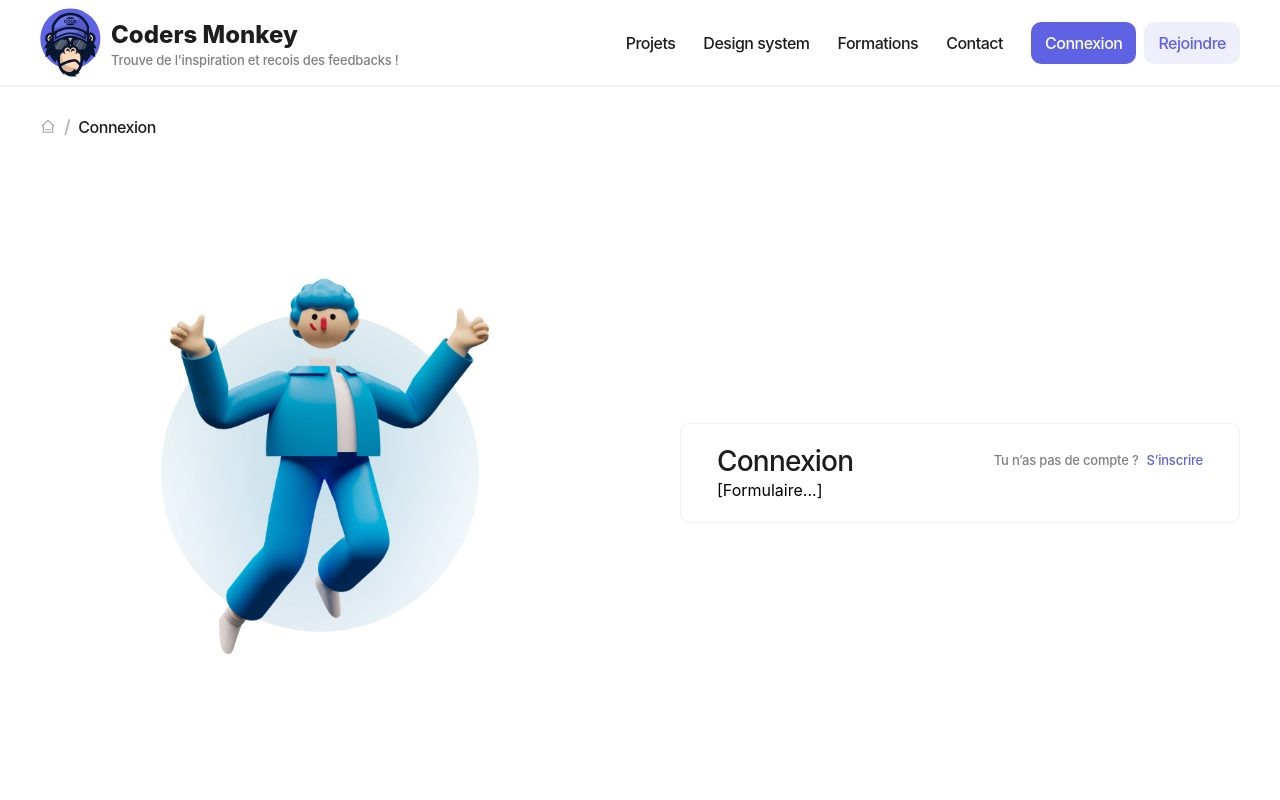
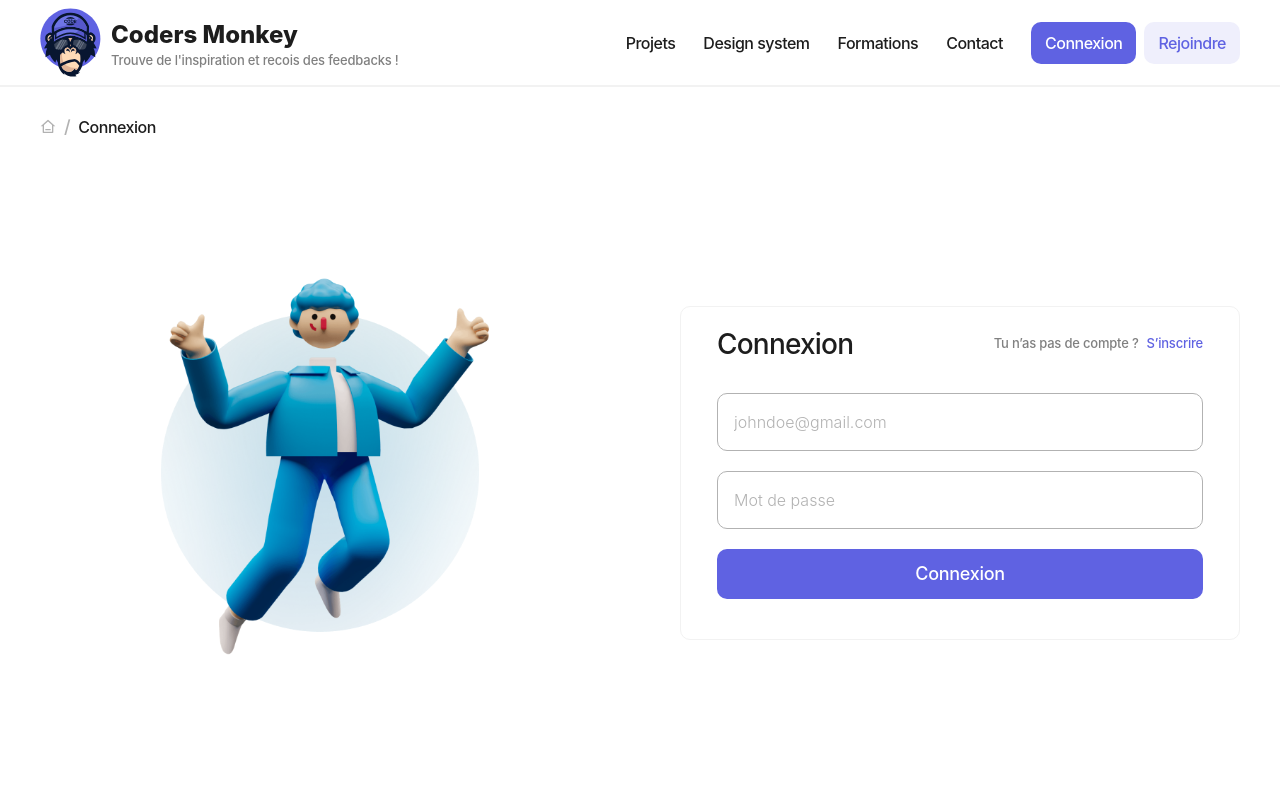
Before and after one commit to Zoumbar/Monkey-app, a Next.js app in the folder frontend/: page /connexion in a window 1280 px wide. Shown: the top 800 px of the page. Built offline with nearby package versions, Linux system fonts and the light colour scheme.

Commit message:
Login form + view + container

```diff
--- a/frontend/src/types/Forms.tsx
+++ b/frontend/src/types/Forms.tsx
@@ -12,3 +12,8 @@ export interface RegisterFormFieldsType {
   password: string;
   how_known: string;
 }
+
+export interface LoginFormFieldsType {
+  email: string;
+  password: string;
+}
--- a/frontend/src/ui/modules/authentification/login/login.container.tsx
+++ b/frontend/src/ui/modules/authentification/login/login.container.tsx
@@ -1,9 +1,28 @@
+import { useState } from "react";
 import { LoginView } from "./login.view";
+import { SubmitHandler, useForm } from "react-hook-form";
+import { LoginFormFieldsType } from "@/types/Forms";
 
 export const LoginContainer = () => {
+  const [isLoading, setIsLoading] = useState<boolean>(false);
+  const {
+    handleSubmit,
+    formState: { errors },
+    register,
+    setError,
+    reset,
+  } = useForm<LoginFormFieldsType>();
+
+  //On type la fonction onSubmit avec le type du package SubmitHandler puis on rajoute notre interface RegisterFormFieldsType
+  const onSubmit: SubmitHandler<LoginFormFieldsType> = async (formData) => {
+    setIsLoading(true);
+    console.log("formdata", formData);
+  };
   return (
     <>
-      <LoginView />
+      <LoginView
+        form={{ errors, register, handleSubmit, onSubmit, isLoading }}
+      />
     </>
   );
 };
--- a/frontend/src/ui/modules/authentification/login/login.form.tsx
+++ b/frontend/src/ui/modules/authentification/login/login.form.tsx
@@ -1,3 +1,35 @@
-export const LoginForm = () => {
-  return <>[Formulaire...]</>;
+import { FormsType } from "@/types/Forms";
+import { Button } from "@/ui/design-system/button/button";
+import { Input } from "@/ui/design-system/forms/input";
+interface Props {
+  form: FormsType;
+}
+export const LoginForm = ({ form }: Props) => {
+  const { onSubmit, errors, isLoading, register, handleSubmit } = form;
+  console.log("form", form);
+  return (
+    <form onSubmit={handleSubmit(onSubmit)} className="pt-8 pb-5 space-y-5">
+      <Input
+        isLoading={isLoading}
+        placeholder="johndoe@gmail.com"
+        type="email"
+        register={register}
+        errors={errors}
+        errorMsg="tu dois renseigner ce champ"
+        id="email"
+      />
+      <Input
+        isLoading={isLoading}
+        placeholder="Mot de passe"
+        type="password"
+        register={register}
+        errors={errors}
+        errorMsg="tu dois renseigner ce champ"
+        id="password"
+      />
+      <Button isLoading={isLoading} type="submit" fullwidth>
+        Connexion
+      </Button>
+    </form>
+  );
 };
--- a/frontend/src/ui/modules/authentification/login/login.view.tsx
+++ b/frontend/src/ui/modules/authentification/login/login.view.tsx
@@ -4,8 +4,13 @@ import { Typography } from "@/ui/design-system/typography/typography";
 import Link from "next/link";
 import Image from "next/image";
 import { LoginForm } from "./login.form";
+import { FormsType } from "@/types/Forms";
 
-export const LoginView = () => {
+interface Props {
+  form: FormsType;
+}
+
+export const LoginView = ({ form }: Props) => {
   return (
     <Container className="grid grid-cols-2 gap-20 mb-32">
       <div className="">
@@ -31,7 +36,7 @@ export const LoginView = () => {
               </Link>
             </Typography>
           </div>
-          <LoginForm />
+          <LoginForm form={form} />
         </Box>
       </div>
     </Container>
```
Also changed, not shown: frontend/src/ui/modules/authentification/register/register.form.tsx (+0 -30 lines).
